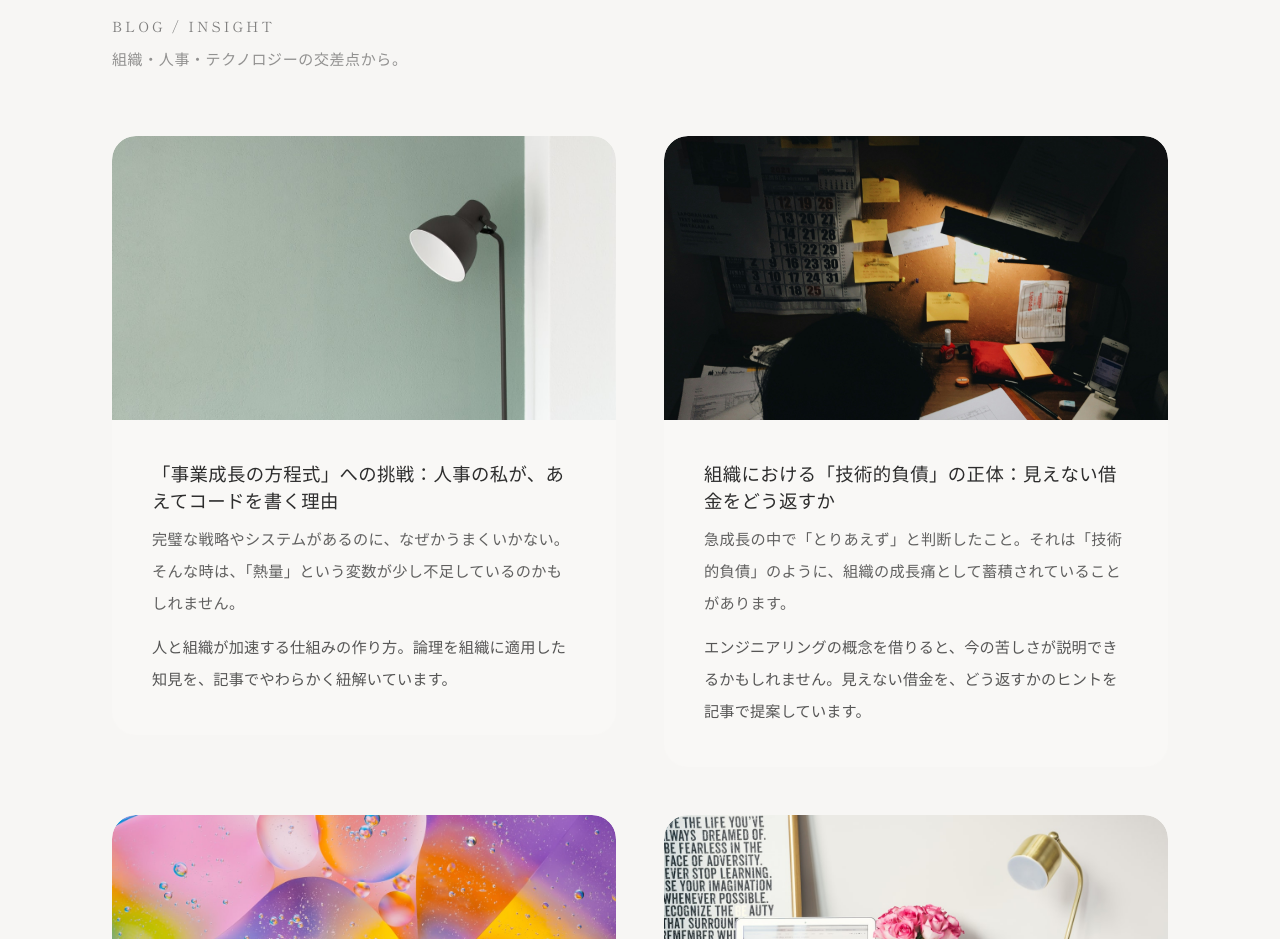
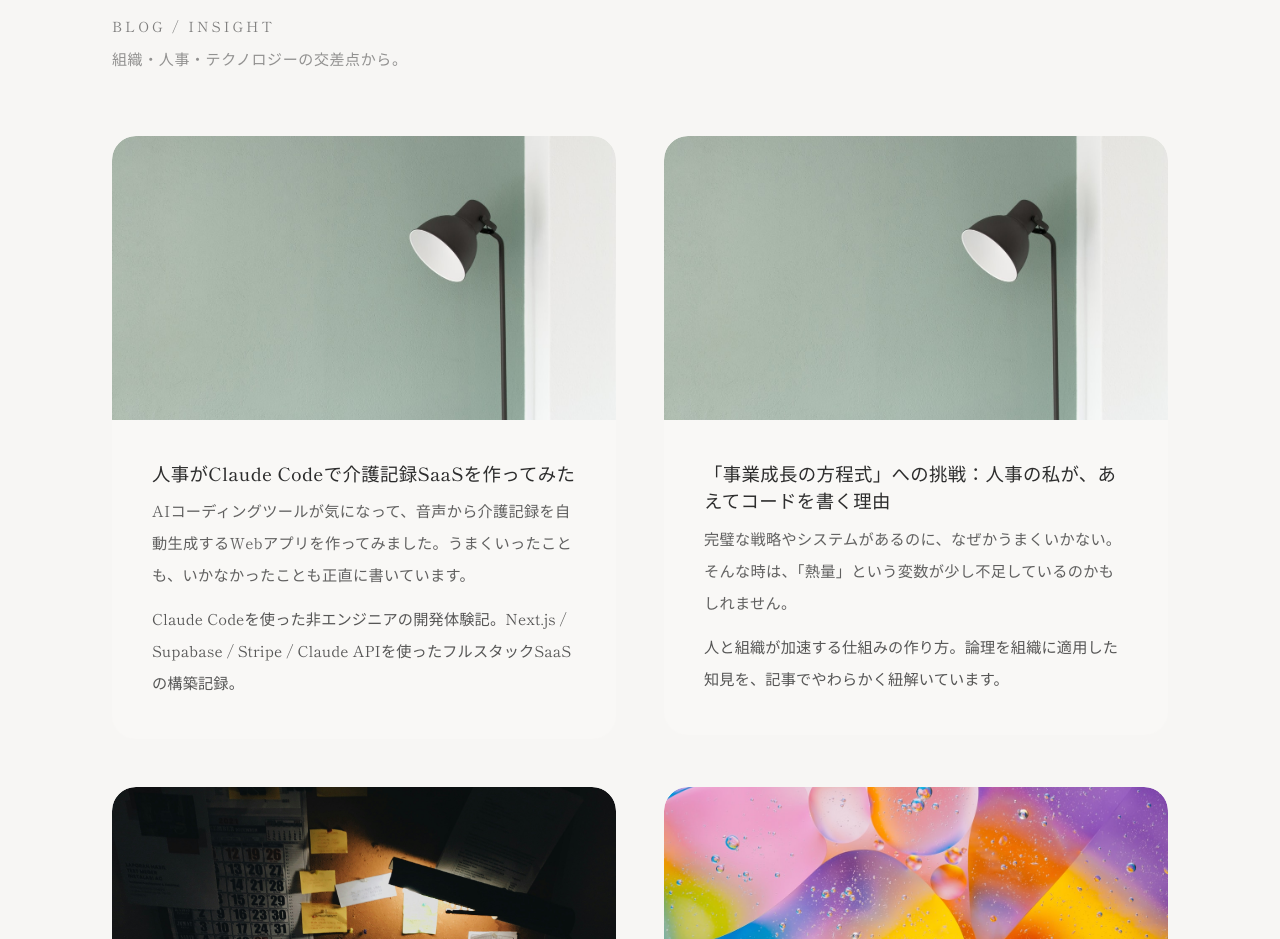
Before and after one commit to takepon7/portfolio-site, a Next.js app: page / in a window 1280 px wide. Shown: the part 4000-4939 px from the top of the page. Built offline with nearby package versions, Linux system fonts and the light colour scheme; no server answers.

Commit message:
feat: add Qiita article to blog section

```diff
--- a/src/app/page.tsx
+++ b/src/app/page.tsx
@@ -59,6 +59,13 @@ const SKILLS = [
 ];
 
 const blogPosts = [
+  {
+    title: "人事がClaude Codeで介護記録SaaSを作ってみた",
+    href: "https://qiita.com/takepon7/items/aab9486f8e3d2b807e4e",
+    image: "/images/blog/growth-equation.jpg",
+    lead: "AIコーディングツールが気になって、音声から介護記録を自動生成するWebアプリを作ってみました。うまくいったことも、いかなかったことも正直に書いています。",
+    description: "Claude Codeを使った非エンジニアの開発体験記。Next.js / Supabase / Stripe / Claude APIを使ったフルスタックSaaSの構築記録。",
+  },
   {
     title: "「事業成長の方程式」への挑戦：人事の私が、あえてコードを書く理由",
     href: "/heart/business-growth-equation",
@@ -303,6 +310,7 @@ export default function Home() {
               <FadeInSection key={post.href} delay={80 + i * 80}>
                 <Link
                   href={post.href}
+                  {...(post.href.startsWith("http") ? { target: "_blank", rel: "noopener noreferrer" } : {})}
                   className="group block overflow-hidden rounded-2xl bg-[#F9F8F6] transition-all duration-300 ease-out active:opacity-90 hover:-translate-y-0.5 hover:bg-[#F0EDE8] hover:opacity-[0.98] md:rounded-3xl"
                 >
                   <div className="relative aspect-video w-full overflow-hidden rounded-t-2xl md:rounded-t-3xl">
```
